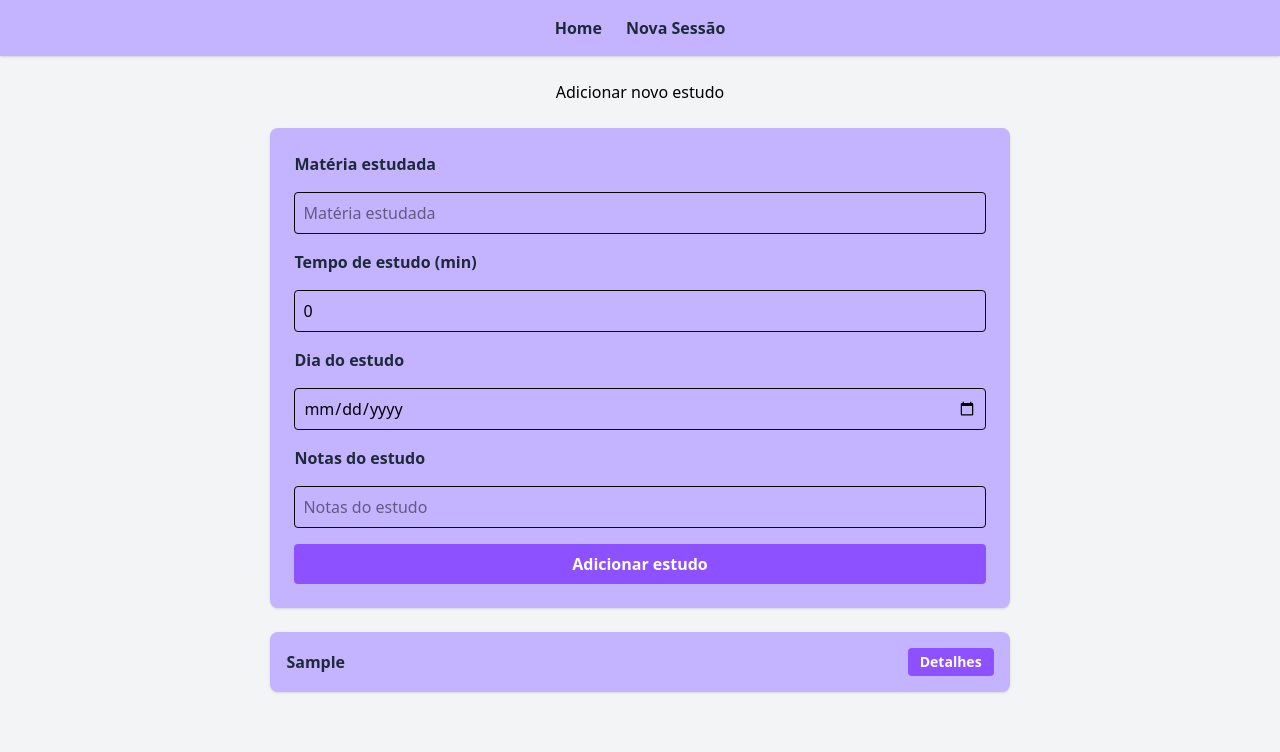
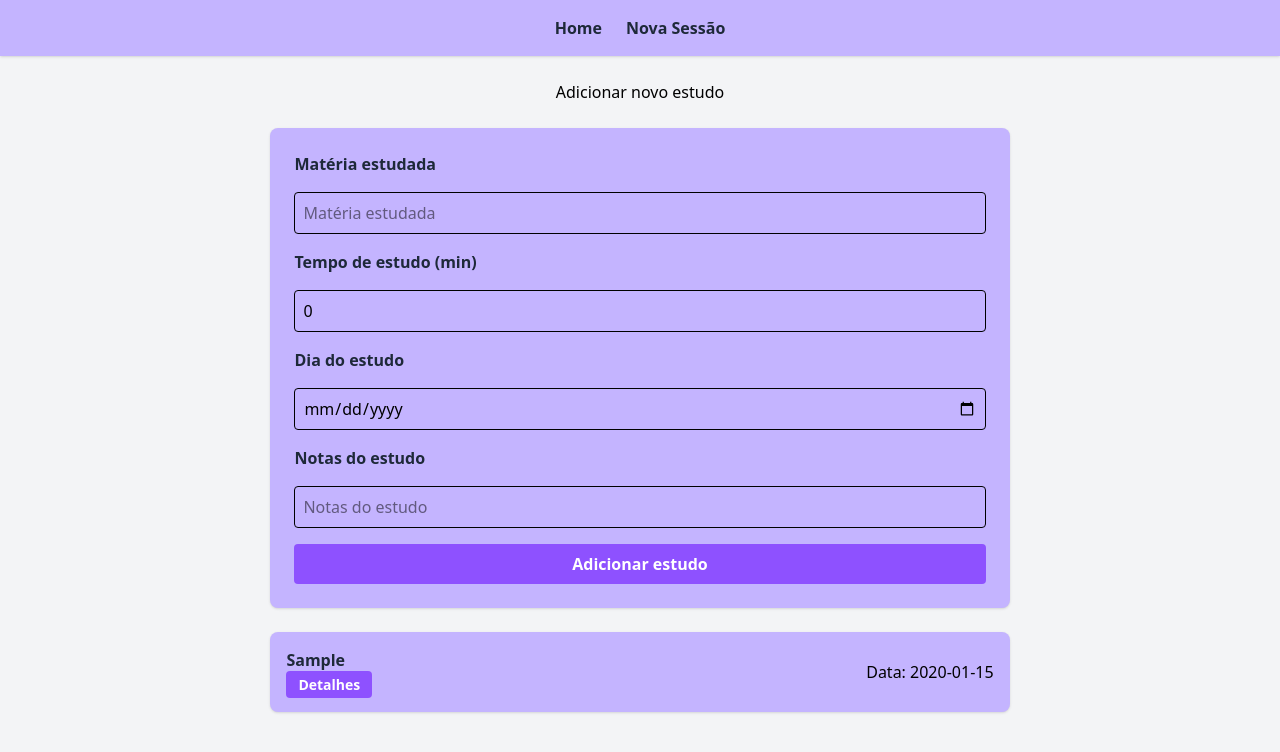
Before and after one commit to Gkenji110/StudyLog, a React app: page /add in a window 1280 px wide. Both pictures are taken after typing "Sample", "2020-01-15", "Sample" into the empty fields and a click on the button "Adicionar estudo". Shown: the top 752 px of the page. Built offline with nearby package versions, Linux system fonts and the light colour scheme; the HTML template or start-up script is replaced by a standard one.

Commit message:
feat: improved study resume component and fixed route bug

```diff
--- a/src/App.tsx
+++ b/src/App.tsx
@@ -19,9 +19,9 @@ function App() {
           <ErrorBoundary FallbackComponent={ErrorFallback}>
             <Routes>
               <Route path="/" element={<Layout/>}>
-                <Route element={<Home />} index path="/" />
-                <Route element={<NewSession />} index path="/add" />
-                <Route element={<StudyDetails />} index path="/study-details" />
+                <Route index element={<Home />} />
+                <Route path="/add" element={<NewSession />} />
+                <Route path="/study/:id" element={<StudyDetails />} />
                 <Route path="*" element={<NotFound />} />
               </Route>
             </Routes>
--- a/src/components/study-resume.tsx
+++ b/src/components/study-resume.tsx
@@ -8,6 +8,7 @@ interface StudyFormProps {
 export function StudyResume({ study }: StudyFormProps) {
   return (
     <div className="bg-violet-300 rounded-lg shadow p-4 mb-3 w-3/5 flex justify-between items-center">
+        <div>
             <h2 className="font-bold text-gray-800">{study.subject}</h2>
 
             <Link
@@ -18,5 +19,9 @@ export function StudyResume({ study }: StudyFormProps) {
                 Detalhes
             </Link>
         </div>
+
+        <h3>Data: {study.date}</h3>
+    </div>
+
   );
 }
```
Lines whose indentation alone changed are shown as unchanged.
